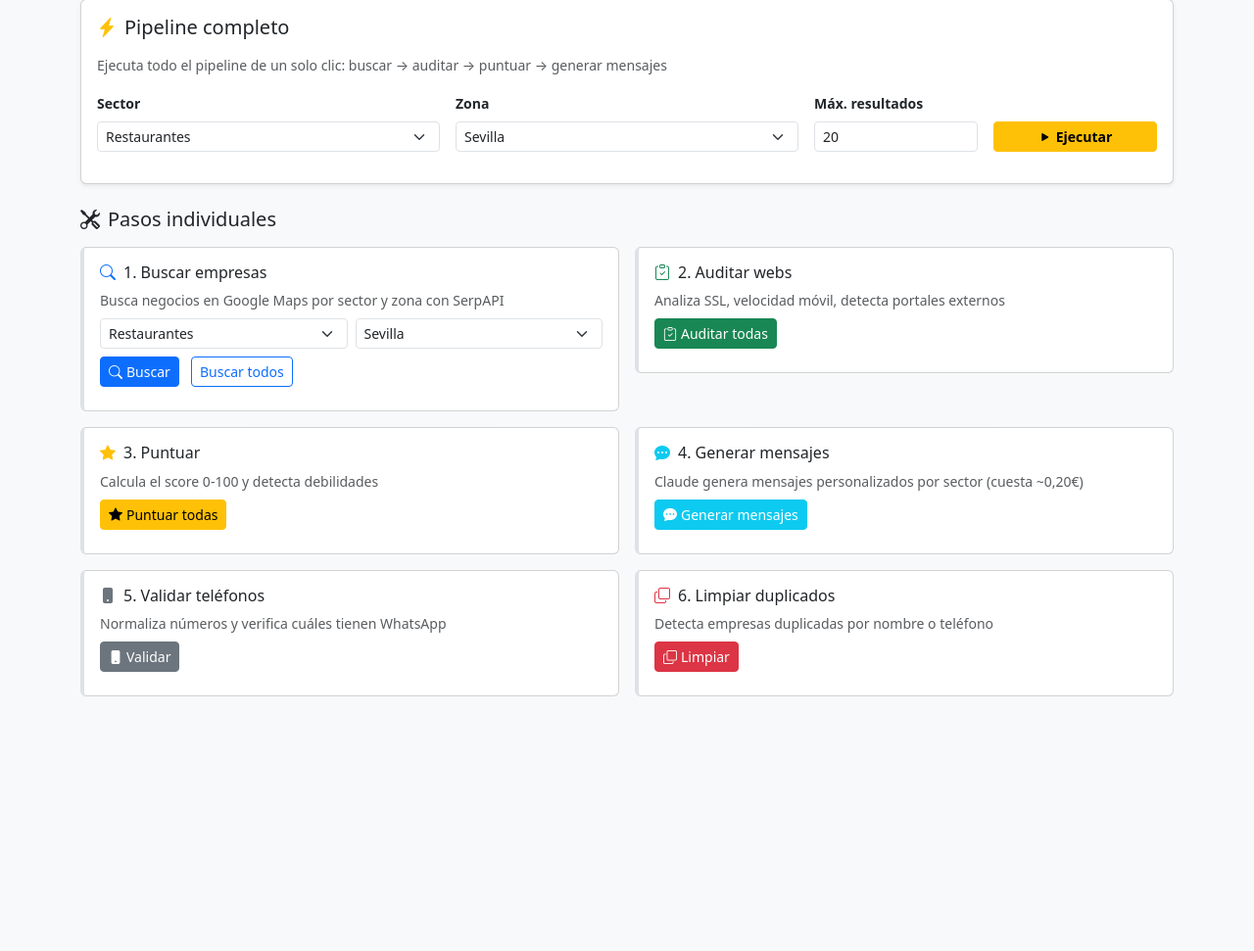
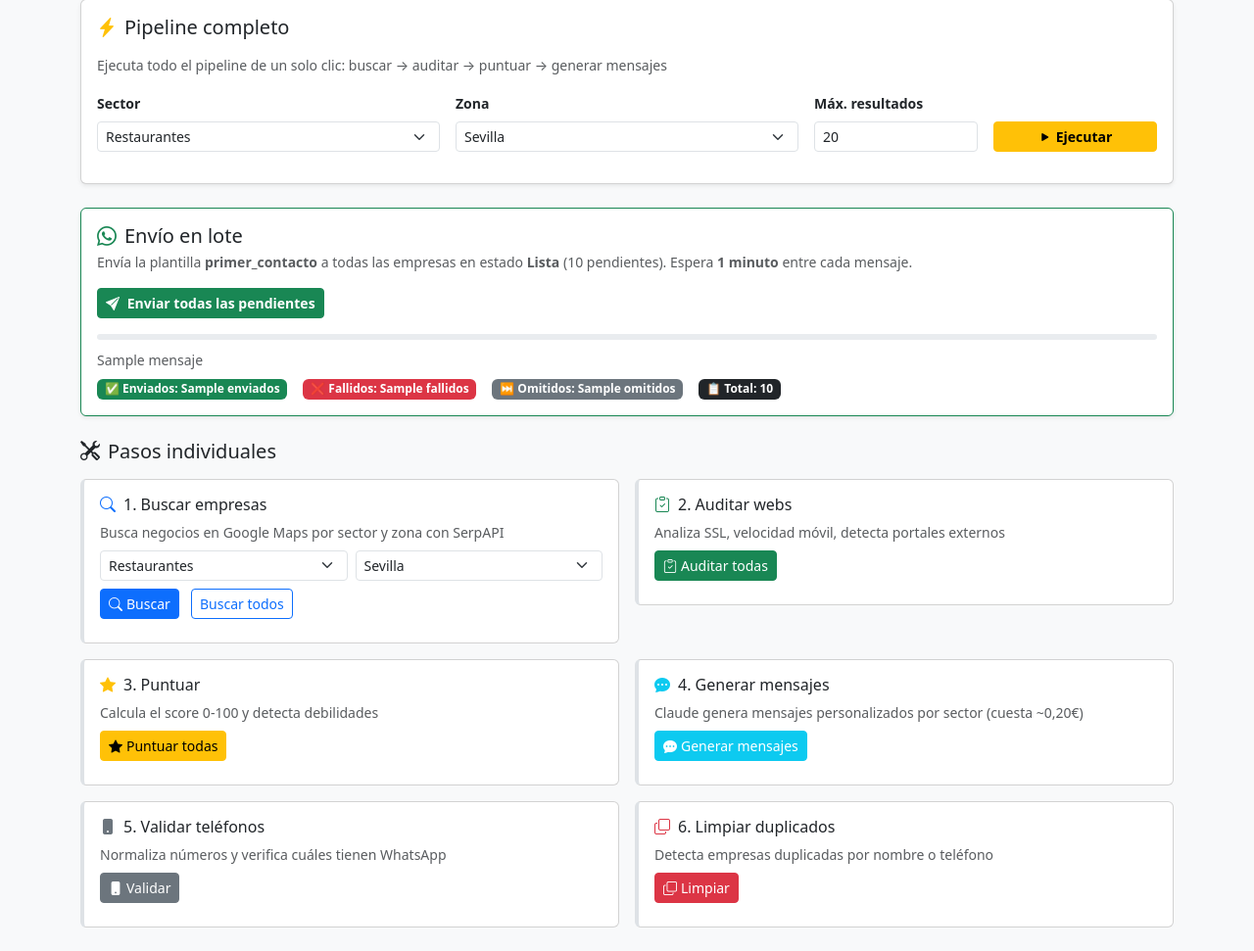
Before and after one commit to RyomenDAW/prospector, a Flask app: template templates/panel.html in a window 1280 px wide. Shown: the part 268-1239 px from the top of the page at 98% size. Before the commit the page ends 979 px from the top, so only its background shows below. Run offline with Flask 3, Linux system fonts and the light colour scheme; the template is opened without the code that fills it: most values are stand-ins (such as "Sample title", 1, 10 or a date in 2020).

Commit message:
feat: envío en lote con rate limiter + mensaje saliente en CRM + fix plantilla sin emoji

```diff
--- a/app.py
+++ b/app.py
@@ -3,7 +3,7 @@ import io as io_module
 import threading
 from flask import Flask, render_template, request, jsonify, make_response, Response
 from database import obtener_empresas, actualizar_empresa, crear_tablas, obtener_empresa_por_id
-from sender import enviar_whatsapp
+from sender import enviar_whatsapp, enviar_lote
 from reportlab.lib.pagesizes import A4
 from reportlab.lib import colors
 from reportlab.lib.styles import getSampleStyleSheet, ParagraphStyle
@@ -20,8 +20,17 @@ import json as json_module
 # ─────────────────────────────────────────────
 tareas_estado = {}
 
+# Estado del lote de envío (para polling desde el frontend)
+estado_lote = {
+    "activo": False,
+    "total": 0,
+    "enviados": 0,
+    "fallidos": 0,
+    "omitidos": 0,
+    "mensaje": "",
+}
+
 def ejecutar_en_hilo(nombre, funcion):
-    """Ejecuta una función pesada en un hilo separado para no bloquear la web."""
     tareas_estado[nombre] = {"estado": "ejecutando", "mensaje": "Iniciando..."}
     def wrapper():
         try:
@@ -70,7 +79,6 @@ def index():
         )
     ])
 
-    # Estadísticas para el template
     stats = {}
     for est in ["detectada", "auditada", "cualificada", "lista", "enviada", "rechazada"]:
         stats[est] = len(obtener_empresas(estado=est))
@@ -83,6 +91,7 @@ def index():
         total_enviadas_hoy=total_enviadas_hoy,
         limite=50,
         stats=stats,
+        estado_lote=estado_lote,
     )
 
 
@@ -102,14 +111,10 @@ def enviar(empresa_id):
     if not empresa.get("telefono"):
         return jsonify({"ok": False, "msg": "Sin teléfono registrado"}), 400
 
-    # Ya NO validamos mensaje_generado — lo que se envía es la plantilla primer_contacto.
-    # El mensaje_generado sigue existiendo como preview para Miguel Ángel en la UI,
-    # pero Meta recibe la plantilla con {{1}}=nombre y {{2}}=sector.
-
     resultado = enviar_whatsapp(
         empresa_id=empresa_id,
         telefono=empresa["telefono"],
-        empresa=empresa,          # ← dict completo para extraer nombre y sector
+        empresa=empresa,
     )
 
     if resultado["ok"]:
@@ -117,16 +122,104 @@ def enviar(empresa_id):
     else:
         return jsonify({"ok": False, "msg": resultado.get("error", "Error desconocido")}), 500
 
+
 @app.route("/rechazar/<int:empresa_id>", methods=["POST"])
 def rechazar(empresa_id):
     actualizar_empresa(empresa_id, {"estado": "rechazada"})
     return jsonify({"ok": True})
+
 
 @app.route("/editar_mensaje/<int:empresa_id>", methods=["POST"])
 def editar_mensaje(empresa_id):
     nuevo_mensaje = request.json.get("mensaje", "")
     actualizar_empresa(empresa_id, {"mensaje_generado": nuevo_mensaje})
     return jsonify({"ok": True})
+
+
+# ─────────────────────────────────────────────
+# ENVÍO EN LOTE
+# ─────────────────────────────────────────────
+
+@app.route("/accion/enviar-lote", methods=["POST"])
+def accion_enviar_lote():
+    """
+    Envía todas las empresas en estado 'lista' en segundo plano.
+    Espera 1 minuto entre cada mensaje.
+    El frontend hace polling a /accion/estado-lote para ver el progreso.
+    """
+    global estado_lote
+
+    if estado_lote["activo"]:
+        return jsonify({"ok": False, "msg": "Ya hay un lote en curso"}), 400
+
+    empresas = obtener_empresas(estado="lista")
+    empresas = [e for e in empresas if e.get("telefono")]
+
+    if not empresas:
+        return jsonify({"ok": False, "msg": "No hay empresas pendientes con teléfono"}), 400
+
+    # Resetear estado del lote
+    estado_lote.update({
+        "activo": True,
+        "total": len(empresas),
+        "enviados": 0,
+        "fallidos": 0,
+        "omitidos": 0,
+        "mensaje": f"Iniciando envío de {len(empresas)} empresas...",
+    })
+
+    def tarea():
+        global estado_lote
+        import time as time_module
+
+        for i, empresa in enumerate(empresas):
+            if empresa.get("estado") == "enviada":
+                estado_lote["omitidos"] += 1
+                continue
+
+            estado_lote["mensaje"] = (
+                f"Enviando {i + 1}/{len(empresas)}: {empresa.get('nombre', '')}..."
+            )
+
+            resultado = enviar_whatsapp(
+                empresa_id=empresa["id"],
+                telefono=empresa["telefono"],
+                empresa=empresa,
+            )
+
+            if resultado["ok"]:
+                estado_lote["enviados"] += 1
+            else:
+                estado_lote["fallidos"] += 1
+
+            # Espera 1 minuto entre mensajes (excepto tras el último)
+            if i < len(empresas) - 1:
+                estado_lote["mensaje"] = (
+                    f"Esperando 60s antes del siguiente "
+                    f"({i + 1}/{len(empresas)} enviados)..."
+                )
+                time_module.sleep(60)
+
+        estado_lote["activo"] = False
+        estado_lote["mensaje"] = (
+            f"Lote completado: {estado_lote['enviados']} enviados, "
+            f"{estado_lote['fallidos']} fallidos, "
+            f"{estado_lote['omitidos']} omitidos."
+        )
+
+    thread = threading.Thread(target=tarea, daemon=True)
+    thread.start()
+
+    return jsonify({
+        "ok": True,
+        "msg": f"Lote iniciado: {len(empresas)} empresas. 1 minuto entre cada mensaje.",
+    })
+
+
+@app.route("/accion/estado-lote")
+def accion_estado_lote():
+    """Polling desde el frontend para ver el progreso del lote."""
+    return jsonify(estado_lote)
 
 
 # ─────────────────────────────────────────────
@@ -158,6 +251,7 @@ def exportar_csv():
         mimetype="text/csv",
         headers={"Content-Disposition": "attachment; filename=empresas.csv"}
     )
+
 
 @app.route("/exportar-pdf")
 def exportar_pdf():
@@ -204,18 +298,16 @@ def exportar_pdf():
 
 
 # ─────────────────────────────────────────────
-# PANEL DE CONTROL — EJECUTAR PIPELINE
+# PANEL DE CONTROL
 # ─────────────────────────────────────────────
 
 @app.route("/panel")
 def panel():
-    """Panel de control para ejecutar el pipeline de prospección."""
-    # Estadísticas rápidas
     stats = {}
     for estado in ["detectada", "auditada", "cualificada", "lista", "enviada", "rechazada"]:
         stats[estado] = len(obtener_empresas(estado=estado))
     stats["total"] = sum(stats.values())
-    return render_template("panel.html", tareas=tareas_estado, stats=stats)
+    return render_template("panel.html", tareas=tareas_estado, stats=stats, estado_lote=estado_lote)
 
 
 @app.route("/accion/buscar", methods=["POST"])
@@ -288,7 +380,6 @@ def accion_duplicados():
 
 @app.route("/accion/pipeline", methods=["POST"])
 def accion_pipeline():
-    """Ejecuta TODO el pipeline en orden: buscar → auditar → puntuar → generar."""
     sector = request.json.get("sector", "restaurantes")
     zona = request.json.get("zona", "Sevilla")
     max_res = request.json.get("max_resultados", 20)
@@ -316,7 +407,6 @@ def accion_pipeline():
 
 @app.route("/accion/estado")
 def accion_estado():
-    """Devuelve el estado actual de todas las tareas (polling desde el frontend)."""
     return jsonify(tareas_estado)
 
 
--- a/templates/panel.html
+++ b/templates/panel.html
@@ -193,6 +193,59 @@
           </div>
         </div>
       </div>
+
+      <div class="card mb-4 shadow-sm border-success">
+        <div class="card-body">
+          <h5 class="card-title mb-1">
+            <i class="bi bi-whatsapp text-success me-2"></i>Envío en lote
+          </h5>
+          <p class="text-muted small mb-3">
+            Envía la plantilla <strong>primer_contacto</strong> a todas las empresas en estado
+            <strong>Lista</strong> ({{ stats.lista }} pendientes).
+            Espera <strong>1 minuto</strong> entre cada mensaje.
+          </p>
+
+          <!-- Botón de arranque -->
+          <button
+            id="btn-lote"
+            onclick="iniciarLote()"
+            class="btn btn-success btn-sm fw-bold"
+            {{ 'disabled' if estado_lote.activo }}
+          >
+            <i class="bi bi-send-fill me-1"></i>
+            {{ 'Lote en curso...' if estado_lote.activo else 'Enviar todas las pendientes' }}
+          </button>
+
+          <!-- Progreso (visible durante y después del lote) -->
+          <div id="lote-status" class="{{ 'd-none' if not estado_lote.activo and not estado_lote.mensaje }}  mt-3">
+
+            <!-- Barra de progreso -->
+            <div class="pipeline-progress mb-2">
+              <div class="pipeline-fill" id="lote-bar" style="width: 0%"></div>
+            </div>
+
+            <!-- Mensaje de estado -->
+            <small class="text-muted" id="lote-msg">{{ estado_lote.mensaje }}</small>
+
+            <!-- Contadores -->
+            <div class="d-flex gap-3 mt-2">
+              <span class="badge bg-success" id="lote-enviados">
+                ✅ Enviados: {{ estado_lote.enviados }}
+              </span>
+              <span class="badge bg-danger" id="lote-fallidos">
+                ❌ Fallidos: {{ estado_lote.fallidos }}
+              </span>
+              <span class="badge bg-secondary" id="lote-omitidos">
+                ⏭ Omitidos: {{ estado_lote.omitidos }}
+              </span>
+              <span class="badge bg-dark" id="lote-total">
+                📋 Total: {{ estado_lote.total }}
+              </span>
+            </div>
+          </div>
+        </div>
+      </div>
+
 
       <!-- PASOS INDIVIDUALES -->
       <h5 class="mb-3"><i class="bi bi-tools me-2"></i>Pasos individuales</h5>
@@ -479,6 +532,81 @@
           alert("Error: " + e.message);
         }
       }
+
+
+let loteInterval = null;
+
+async function iniciarLote() {
+  if (!confirm(`¿Enviar WhatsApp a todas las empresas en estado Lista?\n\nSe esperará 1 minuto entre cada mensaje.\nEste proceso puede tardar bastante tiempo.`)) return;
+
+  const btn = document.getElementById('btn-lote');
+  btn.disabled = true;
+  btn.innerHTML = '<span class="spinner-border spinner-border-sm me-1"></span>Iniciando...';
+
+  try {
+    const res = await fetch('/accion/enviar-lote', { method: 'POST' });
+    const data = await res.json();
+
+    if (data.ok) {
+      document.getElementById('lote-status').classList.remove('d-none');
+      iniciarPollingLote();
+    } else {
+      btn.disabled = false;
+      btn.innerHTML = '<i class="bi bi-send-fill me-1"></i>Enviar todas las pendientes';
+      alert('Error: ' + data.msg);
+    }
+  } catch (e) {
+    btn.disabled = false;
+    btn.innerHTML = '<i class="bi bi-send-fill me-1"></i>Enviar todas las pendientes';
+    alert('Error de red: ' + e.message);
+  }
+}
+
+  function iniciarPollingLote() {
+        if (loteInterval) return;
+        loteInterval = setInterval(async () => {
+          try {
+            const res = await fetch('/accion/estado-lote');
+            const s = await res.json();
+
+            // Actualizar mensaje
+            document.getElementById('lote-msg').textContent = s.mensaje;
+
+            // Actualizar contadores
+            document.getElementById('lote-enviados').textContent  = `✅ Enviados: ${s.enviados}`;
+            document.getElementById('lote-fallidos').textContent  = `❌ Fallidos: ${s.fallidos}`;
+            document.getElementById('lote-omitidos').textContent  = `⏭ Omitidos: ${s.omitidos}`;
+            document.getElementById('lote-total').textContent     = `📋 Total: ${s.total}`;
+
+            // Barra de progreso
+            const progreso = s.total > 0 ? ((s.enviados + s.fallidos + s.omitidos) / s.total) * 100 : 0;
+            document.getElementById('lote-bar').style.width = progreso + '%';
+
+            // Si terminó
+            if (!s.activo) {
+              clearInterval(loteInterval);
+              loteInterval = null;
+              const btn = document.getElementById('btn-lote');
+              btn.disabled = false;
+              btn.innerHTML = '<i class="bi bi-send-fill me-1"></i>Enviar todas las pendientes';
+              document.getElementById('lote-bar').style.width = '100%';
+            }
+          } catch (e) {}
+        }, 3000); // polling cada 3 segundos
+      }
+
+      // Si la página carga con un lote ya en curso, arrancar el polling
+      document.addEventListener('DOMContentLoaded', function() {
+  fetch('/accion/estado-lote')
+    .then(r => r.json())
+    .then(s => {
+      if (s.activo) {
+        document.getElementById('lote-status').classList.remove('d-none');
+        iniciarPollingLote();
+      }
+    });
+});
+
     </script>
   </body>
 </html>
```
